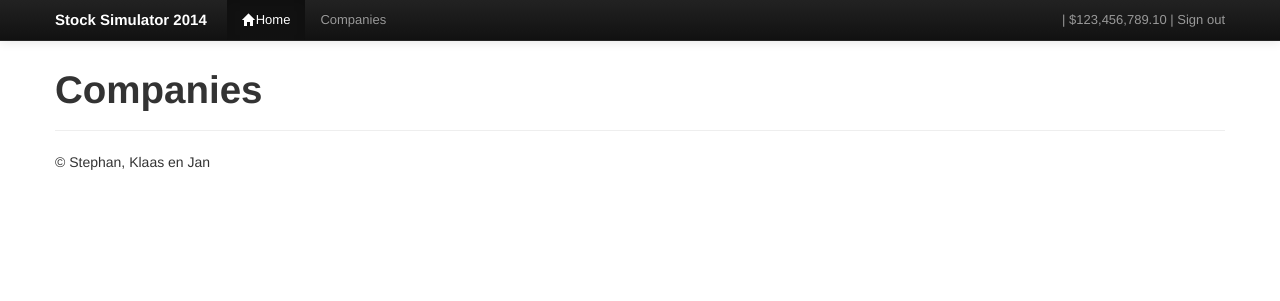
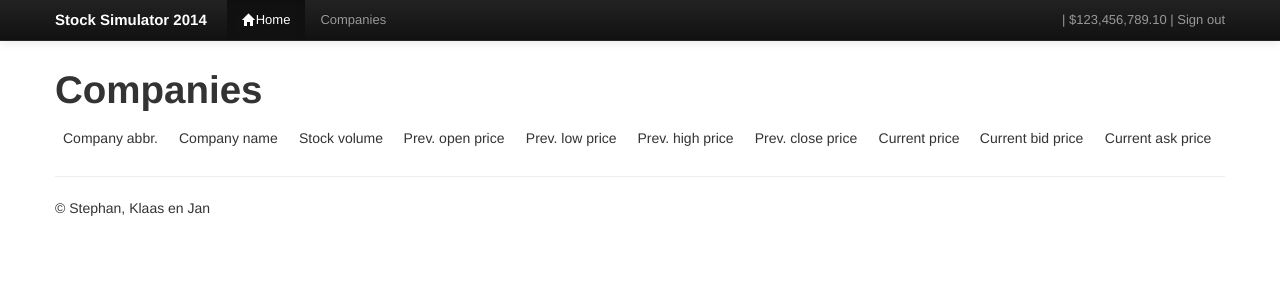
Before and after one commit to KPWhiver/stocksim, a Django app: template stocksim/stocksite/templates/companies.html in a window 1280 px wide. Shown: the top 301 px of the page. Run offline with Django 3.2, Linux system fonts and the light colour scheme; the template is opened without the code that fills it, so the values that code supplies are empty.

Commit message:
Added a table with company info to the companies page

```diff
--- a/stocksim/stocksite/templates/companies.html
+++ b/stocksim/stocksite/templates/companies.html
@@ -4,4 +4,48 @@
 
 {% block content %}
   <h1>Companies</h1>
+  <table class="table table-hover">
+  <thead>
+    <tr>
+      <td> Company abbr. </td>
+      <td> Company name </td>
+      <td> Stock volume </td>
+      <td> Prev. open price </td>
+      <td> Prev. low price </td>
+      <td> Prev. high price </td>
+      <td> Prev. close price </td>
+      <td> Current price </td>
+      <td> Current bid price </td>
+      <td> Current ask price </td>
+    </tr>
+  </thead>
+  <tbody>
+    {% for company in companies %}
+    <tr>
+      <td> {{ company.shortName }} </td>
+      <td> {{ company.longName}} </td>
+      <td> {{ yesterday.volume }} </td>
+      <td> {{ yesterday.openPrice }} </td>
+      <td> {{ yesterday.lowPrice }} </td>
+      <td> {{ yesterday.highPrice }} </td>
+      <td> {{ yesterday.closePrice }} </td>
+      <td> {{ today.currentPrice }} </td>
+      <td> {{ today.bidPrice }} </td>
+      <td> {{ today.askPrice }} </td>
+    </tr>
+    {% endfor %}
+  </tbody>
+  </table>
 {% endblock %}
+
+{% block scripts %}
+  <script>
+    $( document ).ready(function()
+    {
+      $( "tbody>tr" ).click(function()
+      {
+        location.href = this.cells[0].innerHTML
+      });
+    });
+  </script>
+{% endblock %}
--- a/stocksim/stocksite/views.py
+++ b/stocksim/stocksite/views.py
@@ -10,7 +10,7 @@ def home(request):
     return render(request, 'login.html', {})
 
 def companies(request):
-    return render(request, 'companies.html', {})
+    return render(request, 'companies.html', {'companies': [], 'yesterday': None, 'today': None})
 
 def company(request, name):
     return render(request, 'company.html', {})
```
